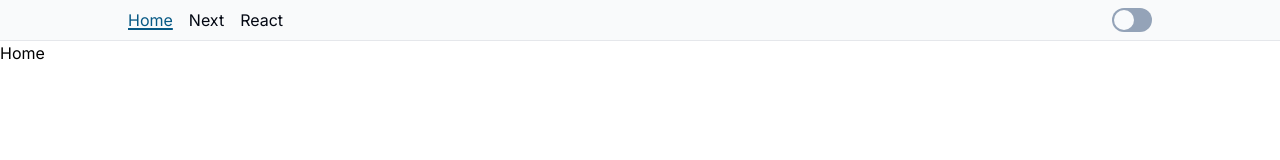
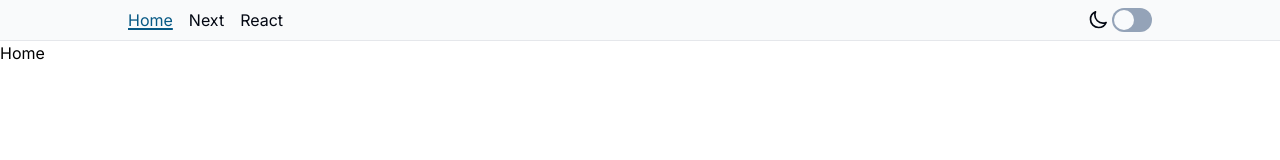
Before and after one commit to arisslin/next-react-playground, a Next.js app: page / in a window 1280 px wide. Shown: the top 160 px of the page. Built offline with nearby package versions, Linux system fonts and the light colour scheme.

Commit message:
feat: add dark mode icon to toggle

```diff
--- /dev/null
+++ b/src/app/icons/DarkModeIcon.tsx
@@ -0,0 +1,16 @@
+export const DarkModeIcon = () => (
+  <svg
+    xmlns='http://www.w3.org/2000/svg'
+    fill='none'
+    viewBox='0 0 24 24'
+    strokeWidth={1.5}
+    stroke='currentColor'
+    className='h-5 w-5 stroke-gray-950 stroke-2'
+  >
+    <path
+      strokeLinecap='round'
+      strokeLinejoin='round'
+      d='M21.752 15.002A9.72 9.72 0 0 1 18 15.75c-5.385 0-9.75-4.365-9.75-9.75 0-1.33.266-2.597.748-3.752A9.753 9.753 0 0 0 3 11.25C3 16.635 7.365 21 12.75 21a9.753 9.753 0 0 0 9.002-5.998Z'
+    />
+  </svg>
+);
--- a/src/components/ToggleSwitch.tsx
+++ b/src/components/ToggleSwitch.tsx
@@ -2,12 +2,12 @@ export function ToggleSwitch({
   children,
 }: Readonly<{ children?: React.ReactNode }>) {
   return (
-    <label className='flex items-center	gap-1'>
+    <label className='flex cursor-pointer	items-center gap-0.5'>
       <span>{children}</span>
       <input type='checkbox' className='peer h-0 w-0 opacity-0' />
       <div
         data-before=''
-        className='relative h-6 w-10 cursor-pointer rounded-full bg-slate-400 duration-500 before:absolute before:bottom-0.5 before:left-0.5 before:h-5 before:w-5 before:rounded-full before:bg-slate-50 before:duration-500 before:content-[attr(data-before)] peer-checked:bg-sky-600 peer-checked:before:translate-x-4'
+        className='relative h-6 w-10 rounded-full bg-slate-400 duration-500 before:absolute before:bottom-0.5 before:left-0.5 before:h-5 before:w-5 before:rounded-full before:bg-slate-50 before:duration-500 before:content-[attr(data-before)] peer-checked:bg-sky-600 peer-checked:before:translate-x-4'
       />
     </label>
   );
--- a/src/components/TopNavigation.tsx
+++ b/src/components/TopNavigation.tsx
@@ -5,6 +5,7 @@ import Link from 'next/link';
 import { usePathname } from 'next/navigation';
 import React from 'react';
 import { ToggleSwitch } from './ToggleSwitch';
+import { DarkModeIcon } from '@/app/icons/DarkModeIcon';
 
 export function TopNavigation({
   links,
@@ -19,7 +20,9 @@ export function TopNavigation({
             </Item>
           ))}
         </ul>
-        <ToggleSwitch></ToggleSwitch>
+        <ToggleSwitch>
+          <DarkModeIcon />
+        </ToggleSwitch>
       </div>
     </nav>
   );
```
